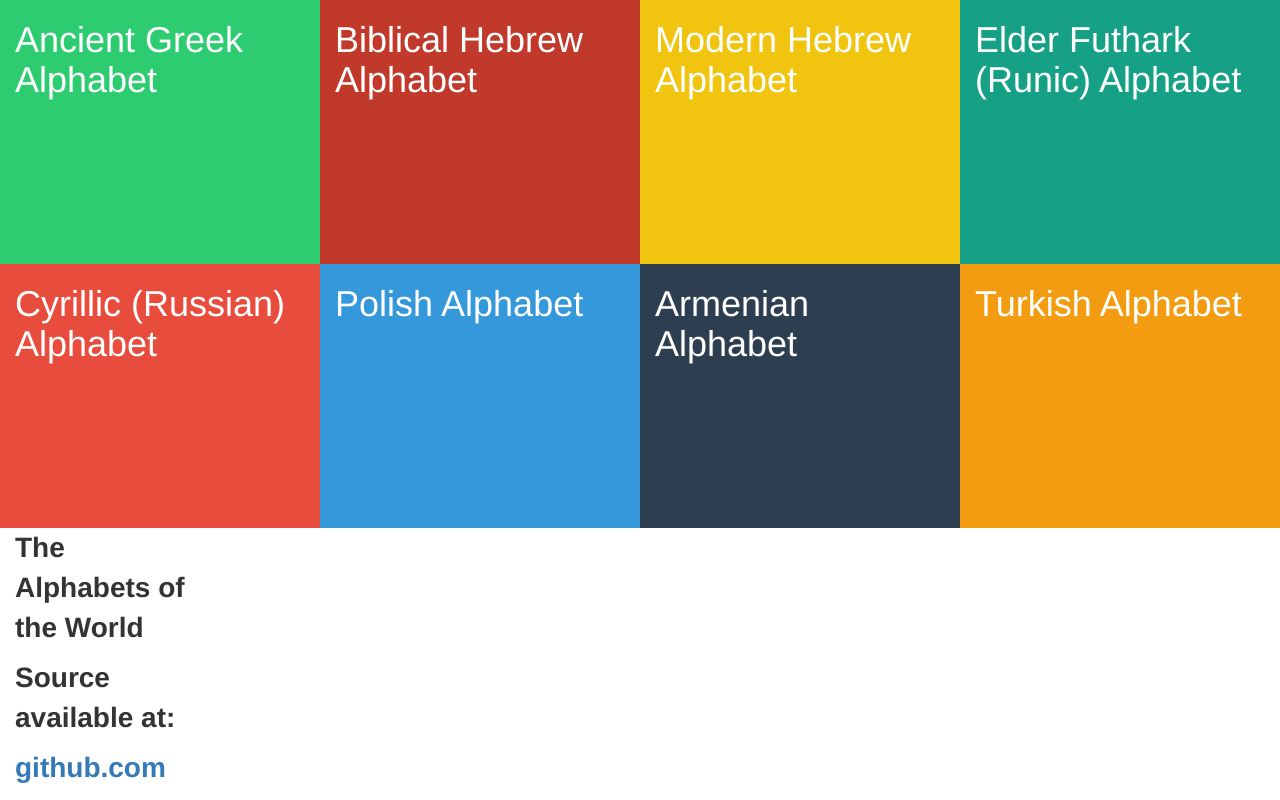
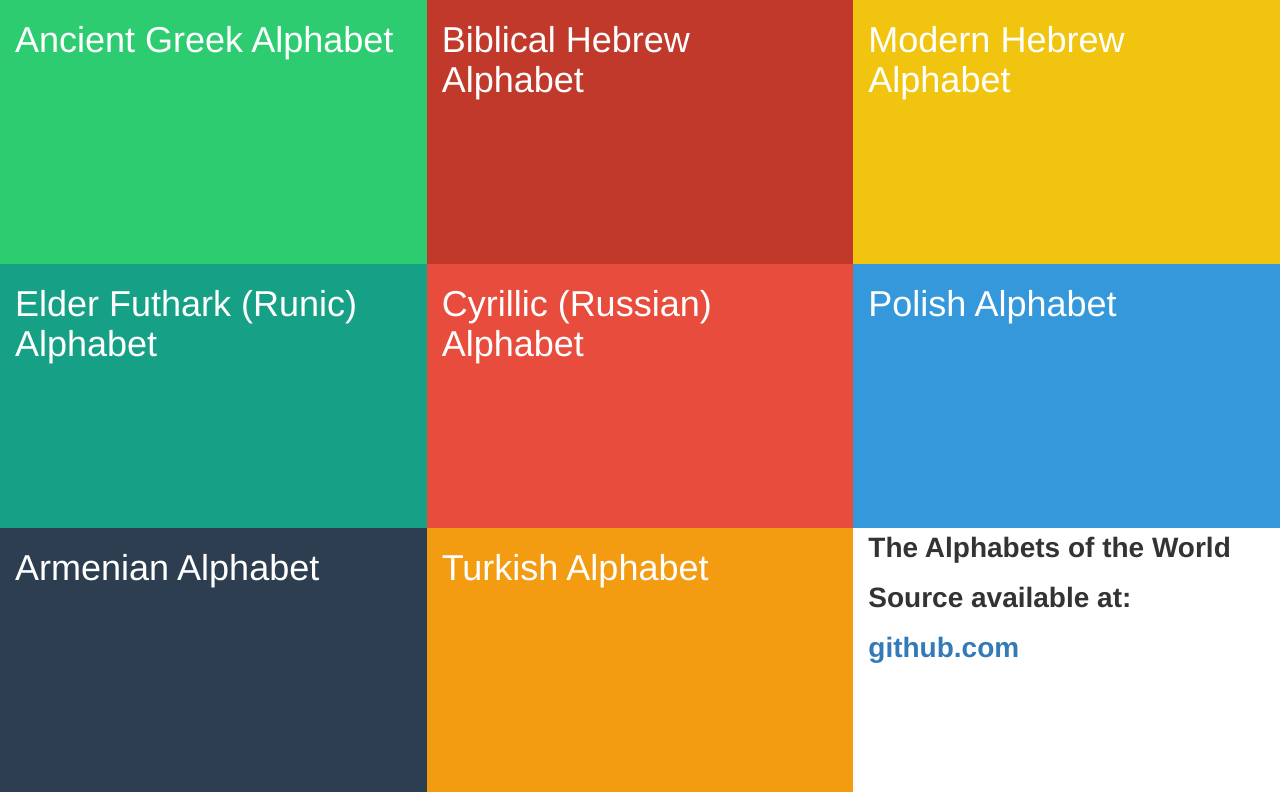
Before and after one commit to davies-adam/letterz, a Flask app: page / in a window 1280 px wide. Run offline with Flask 2, Linux system fonts and the light colour scheme; some libraries are stand-ins or nearby versions.

```diff
--- a/templates/intro.html
+++ b/templates/intro.html
@@ -10,46 +10,46 @@
 
 <body>
     <a href="/ancient-greek">
-        <div class="col-md-3 greek">
+        <div class="col-md-4 greek">
             <h1>Ancient Greek Alphabet</h1>
         </div>
     </a>
     <a href="/biblical-hebrew">
-        <div class="col-md-3 hebrew">
+        <div class="col-md-4 hebrew">
             <h1>Biblical Hebrew Alphabet</h1>
         </div>
     </a>
     <a href="/modern-hebrew">
-        <div class="col-md-3 modern-hebrew">
+        <div class="col-md-4 modern-hebrew">
             <h1>Modern Hebrew Alphabet</h1>
         </div>
     </a>
     <a href="/elder-futhark">
-        <div class="col-md-3 futhark">
+        <div class="col-md-4 futhark">
             <h1>Elder Futhark (Runic) Alphabet</h1>
         </div>
     </a>
     <a href="/russian">
-        <div class="col-md-3 cyrillic">
+        <div class="col-md-4 cyrillic">
             <h1>Cyrillic (Russian) Alphabet</h1>
         </div>
     </a>
     <a href="/polish">
-        <div class="col-md-3 polish">
+        <div class="col-md-4 polish">
             <h1>Polish Alphabet</h1>
         </div>
     </a>
     <a href="/armenian">
-        <div class="col-md-3 armenian">
+        <div class="col-md-4 armenian">
             <h1>Armenian Alphabet</h1>
         </div>
     </a>
     <a href="/turkish">
-        <div class="col-md-3 turkish">
+        <div class="col-md-4 turkish">
             <h1>Turkish Alphabet</h1>
         </div>
     </a>
-    <div class="col-md-2 about">
+    <div class="col-md-4 about">
         <p>The Alphabets of the World</p>
         <p>Source available at:</p>
         <a>github.com</a>
```
